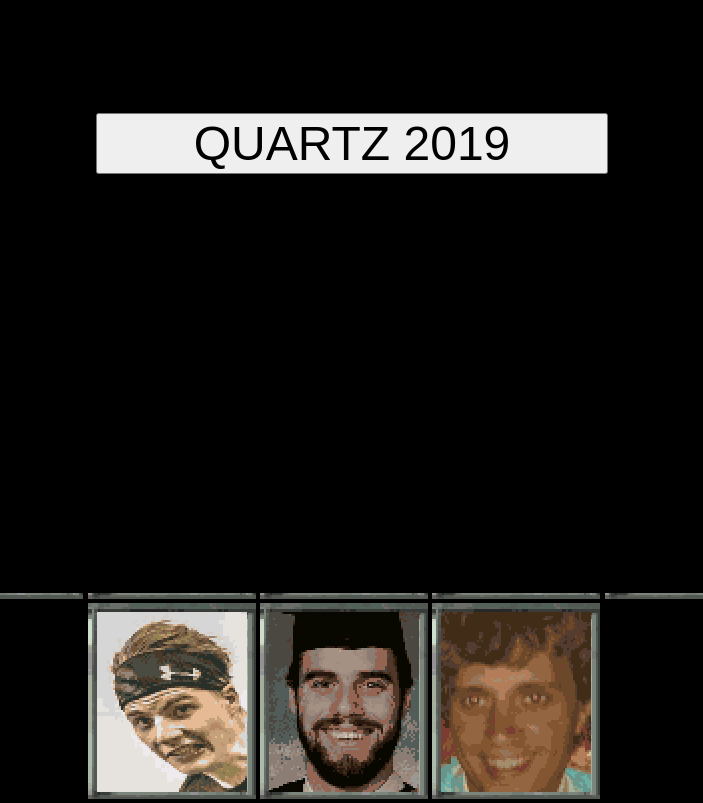
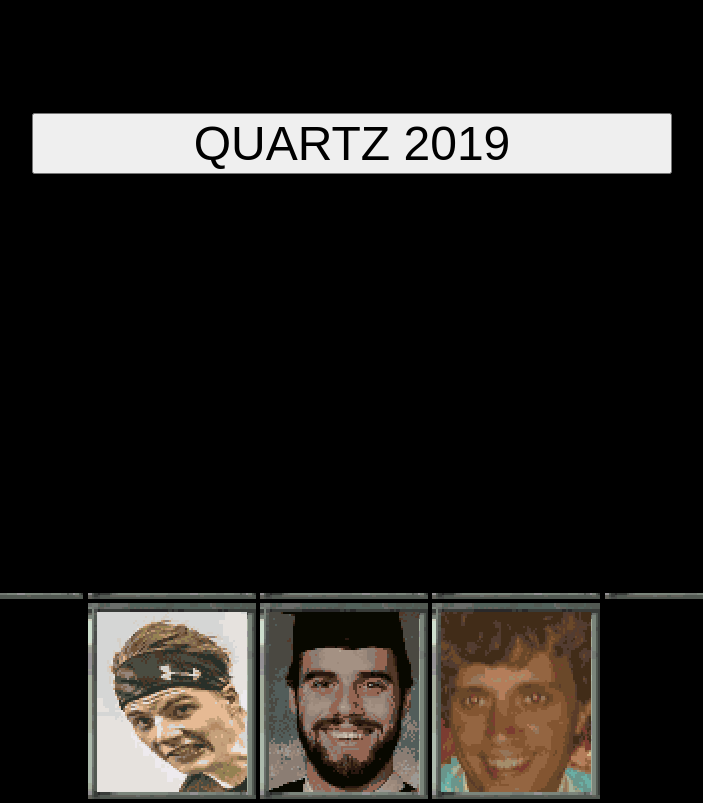
Before and after one commit to provenchez/quartz, a plain HTML site: page index.html in a window 1280 px wide. Shown: the part 215-1018 px from the top of the page, without its empty margins (296-999 px from the left). Drawn offline with nearby package versions, Linux system fonts and the light colour scheme.

Commit message:
Update styles.css

```diff
--- a/css/styles.css
+++ b/css/styles.css
@@ -89,8 +89,8 @@
   position: absolute;
   top: 40%;
   font-size: 3em;
-  left: 30%;
-  width: 40%;
+  left: 25%;
+  width: 50%;
 }
 
 h3 {
```
